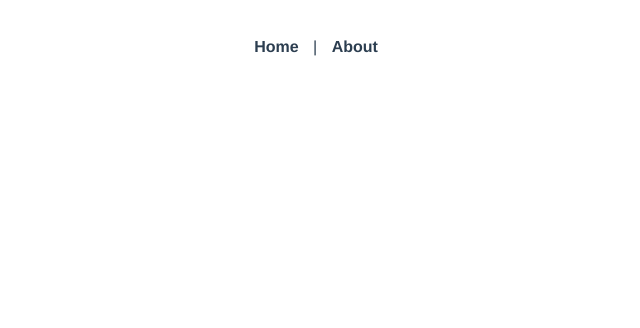
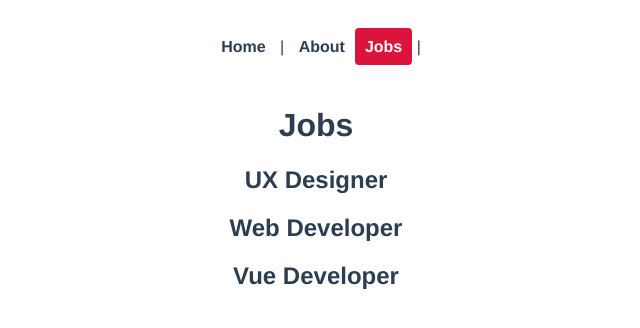
Before and after one commit to nathangiose/Router-Configuration, a Vue app: page /jobs in a window 1280 px wide. Before the commit this address had no page. Shown: the top 328 px of the page, without its empty margins (324-964 px from the left). Built offline with nearby package versions, Linux system fonts and the light colour scheme.

Commit message:
jobs folder created with directories

```diff
--- a/src/App.vue
+++ b/src/App.vue
@@ -2,6 +2,8 @@
   <div id="nav">
     <router-link to="/">Home</router-link> |
     <router-link :to="{ name:'About'}">About</router-link>
+    <router-link :to="{ name:'Jobs'}">Jobs</router-link> |
+
   </div>
   <router-view/>
 </template>
--- a/src/router/index.js
+++ b/src/router/index.js
@@ -1,6 +1,7 @@
 import { createRouter, createWebHistory } from 'vue-router'
 import Home from '../views/Home.vue'
 import About from '../views/About.vue'
+import Jobs from '../views/jobs/Jobs.vue'
 
 const routes = [
   {
@@ -15,6 +16,11 @@
     // this generates a separate chunk (about.[hash].js) for this route
     // which is lazy-loaded when the route is visited.
     component: About
+  },
+  {
+    path: '/jobs',
+    name: 'Jobs',
+    component: Jobs
   }
 ]
 
--- /dev/null
+++ b/src/views/jobs/Jobs.vue
@@ -0,0 +1,24 @@
+<template>
+  <h1>Jobs</h1>
+  <div v-for="job in jobs" :key="job.id">
+      <h2>{{ job.title }}</h2>
+  </div>
+</template>
+
+<script>
+export default {
+    data() {
+        return{
+            jobs: [
+                { title: 'UX Designer', id: 1, details: 'lorem' },
+                { title: 'Web Developer', id: 2, details: 'lorem' },
+                { title: 'Vue Developer', id: 3, details: 'lorem' }
+            ]
+        }
+    }
+}
+</script>
+
+<style>
+
+</style>
```
Also changed, not shown: src/views/jobs/JobDetails.vue (added).
